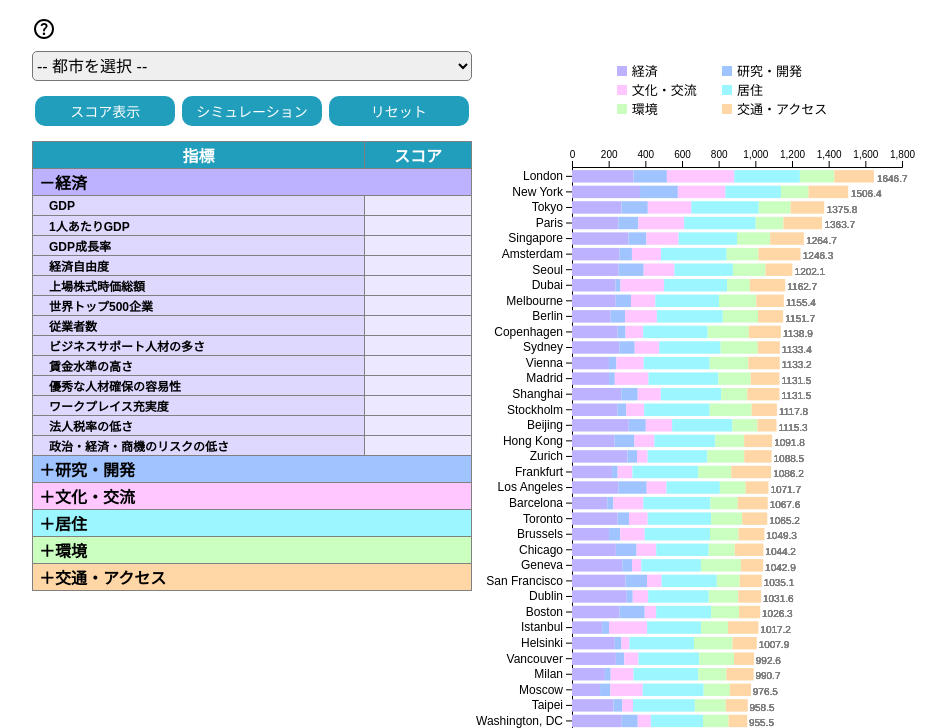
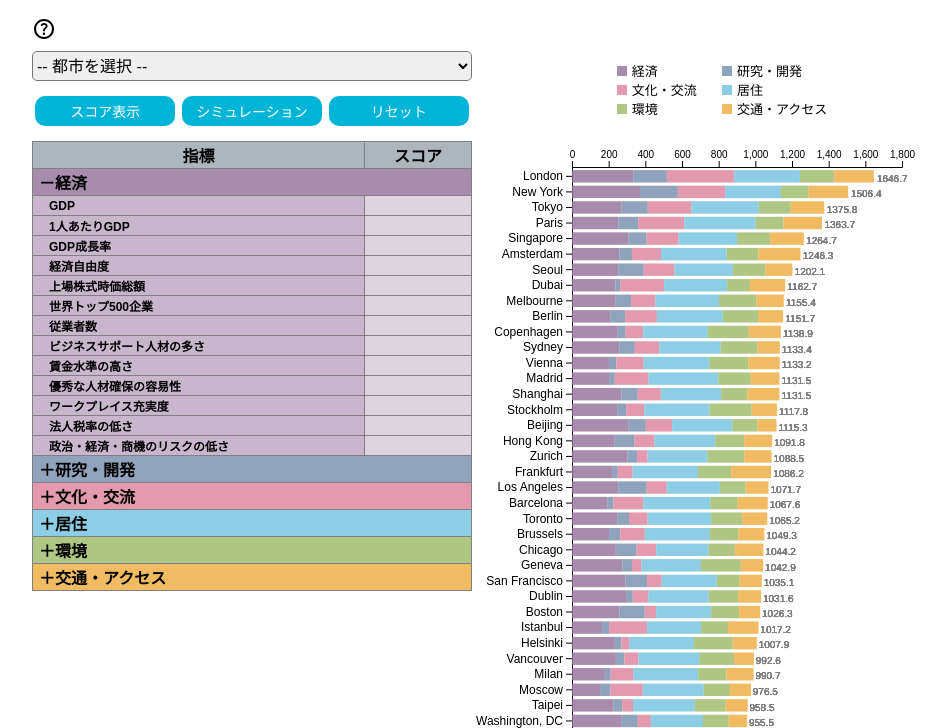
Before and after one commit to nyamato-mmf/gpci-simulator-demo, a plain HTML site: page index.html in a window 1280 px wide. Shown: the part 72-800 px from the top of the page, without its empty margins (138-1084 px from the left). Drawn offline with nearby package versions, Linux system fonts and the light colour scheme.

Commit message:
colour changed

```diff
--- a/css/simulator.css
+++ b/css/simulator.css
@@ -137,15 +137,15 @@
     margin-bottom: 10px;
     font-size: 14px;
     color: #ffffff;
-    background-color: #219ebc;
+    background-color: #00b4d8;
     border-width: 0px;
     border-radius: 10px;
 }
 .btn:hover {
     background-color: #ffffff;
-    border-color: #219ebc;
+    border-color: #00b4d8;
     border-width: 1px;
-    color: #219ebc;
+    color: #00b4d8;
 }
 /* スコアエリア */
 #score {
@@ -184,34 +184,34 @@
 }
 
 thead {
-    color: #ffffff;
-    background-color:#219ebc;
+    color: #000000;
+    background-color:#adb5bd;
 }
 
 .Ec {
-    background-color:rgba(189,178,255,1);
+    background-color:rgba(145,112,153,.8);
 }
 .Re {
-    background-color:rgba(160,196,255,1);
+    background-color:rgba(115,140,172,.8);
 }
 .Cu {
-    background-color:rgba(255,198,255,1);
+    background-color:rgba(222,129,154,.8);
 }
 .Li {
-    background-color:rgba(155,246,255,1);
+    background-color:rgba(113,194,222,.8);
 }
 .En {
-    background-color:rgba(202,255,191,1);
+    background-color:rgba(156,184,102,.8);
 }
 .Ac {
-    background-color:rgba(255,214,165,1);
+    background-color:rgba(238,170,61,.8);
 }
 
 td {
     width: 100px;
     text-align: center;
     text-indent: 0px;
-    background-color:#219ebc;
+    background-color:#00b4d8;
 }
 
 .th_Ec, .th_Re, .th_Cu, .th_Li, .th_En, .th_Ac {
@@ -219,44 +219,44 @@ td {
     font-size: 12px;
 }
 .th_Ec {
-    background-color:rgba(189,178,255,0.5);
+    background-color:rgba(145,112,153,0.5);
 }
 .th_Re {
-    background-color:rgba(160,196,255,0.5);
+    background-color:rgba(115,140,172,0.5);
 }
 .th_Cu {
-    background-color:rgba(255,198,255,0.5);
+    background-color:rgba(222,129,154,0.5);
 }
 .th_Li {
-    background-color:rgba(155,246,255,0.5);
+    background-color:rgba(113,194,222,0.5);
 }
 .th_En {
-    background-color:rgba(202,255,191,0.5);
+    background-color:rgba(156,184,102,0.5);
 }
 .th_Ac {
-    background-color:rgba(255,214,165,0.5);
+    background-color:rgba(238,170,61,0.5);
 }
 
 .td_Ec, .td_Re, .td_Cu, .td_Li, .td_En, .td_Ac {
     font-size: 12px;
 }
 .td_Ec {
-    background-color: rgba(189,178,255,.3);
+    background-color: rgba(145,112,153,.3);
 }
 .td_Re {
-    background-color: rgba(160,196,255,.3);
+    background-color:rgba(115,140,172,.3);
 }
 .td_Cu {
-    background-color: rgba(255,198,255,.3);
+    background-color:rgba(222,129,154,.3);
 }
 .td_Li {
-    background-color: rgba(155,246,255,.3);
+    background-color:rgba(113,194,222,.3);
 }
 .td_En {
-    background-color: rgba(202,255,191,.3);
+    background-color:rgba(156,184,102,.3);
 }
 .td_Ac {
-    background-color: rgba(255,214,165,.3);
+    background-color:rgba(238,170,61,.3);
 }
 
 .inputTable {
@@ -308,27 +308,27 @@ td {
 }
 /* 凡例リストの各要素の前要素のデザインを設定 */
 .Ec_legend:before {
-    background:rgba(189,178,255,1);
+    background:rgba(145,112,153,.8);
     border-radius:10;
 }
 .Re_legend:before {
-    background:rgba(160,196,255,1);
+    background:rgba(115,140,172,.8);
     border-radius:10;
 }
 .Cu_legend:before {
-    background:rgba(255,198,255,1);
+    background:rgba(222,129,154,.8);
     border-radius:10;
 }
 .Li_legend:before {
-    background:rgba(155,246,255,1);
+    background:rgba(113,194,222,.8);
     border-radius:10;
 }
 .En_legend:before {
-    background:rgba(202,255,191,1);
+    background:rgba(156,184,102,.8);
     border-radius:10;
 }
 .Ac_legend:before {
-    background:rgba(255,214,165,1);
+    background:rgba(238,170,61,.8);
     border-radius:10;
 }
 
--- a/js/simulator.js
+++ b/js/simulator.js
@@ -316,7 +316,7 @@ svg.append("g")
 // カラー配列を用意する。
 const color = d3.scaleOrdinal()
   .domain(subgroups)
-  .range(['rgba(189,178,255,1)', 'rgba(160,196,255,1)', 'rgba(255,198,255,1)','rgba(155,246,255,1)', 'rgba(202,255,191,1)', 'rgba(255,214,165,1)'])
+  .range(['rgba(145,112,153,.8)', 'rgba(115,140,172,.8)', 'rgba(222,129,154,.8)','rgba(113,194,222,.8)', 'rgba(156,184,102,.8)', 'rgba(238,170,61,.8)'])
 
 // 積み上げ横棒グラフ用のデータを用意する。
 const stackedData = d3.stack()
@@ -525,7 +525,7 @@ function draw(){
   // カラー配列を用意する。
   const color = d3.scaleOrdinal()
     .domain(subgroups)
-    .range(['rgba(189,178,255,1)', 'rgba(160,196,255,1)', 'rgba(255,198,255,1)','rgba(155,246,255,1)', 'rgba(202,255,191,1)', 'rgba(255,214,165,1)'])
+    .range(['rgba(145,112,153,.8)', 'rgba(115,140,172,.8)', 'rgba(222,129,154,.8)','rgba(113,194,222,.8)', 'rgba(156,184,102,.8)', 'rgba(238,170,61,.8)'])
 
 
   // 積み上げ横棒グラフ用のデータを用意する。
```
